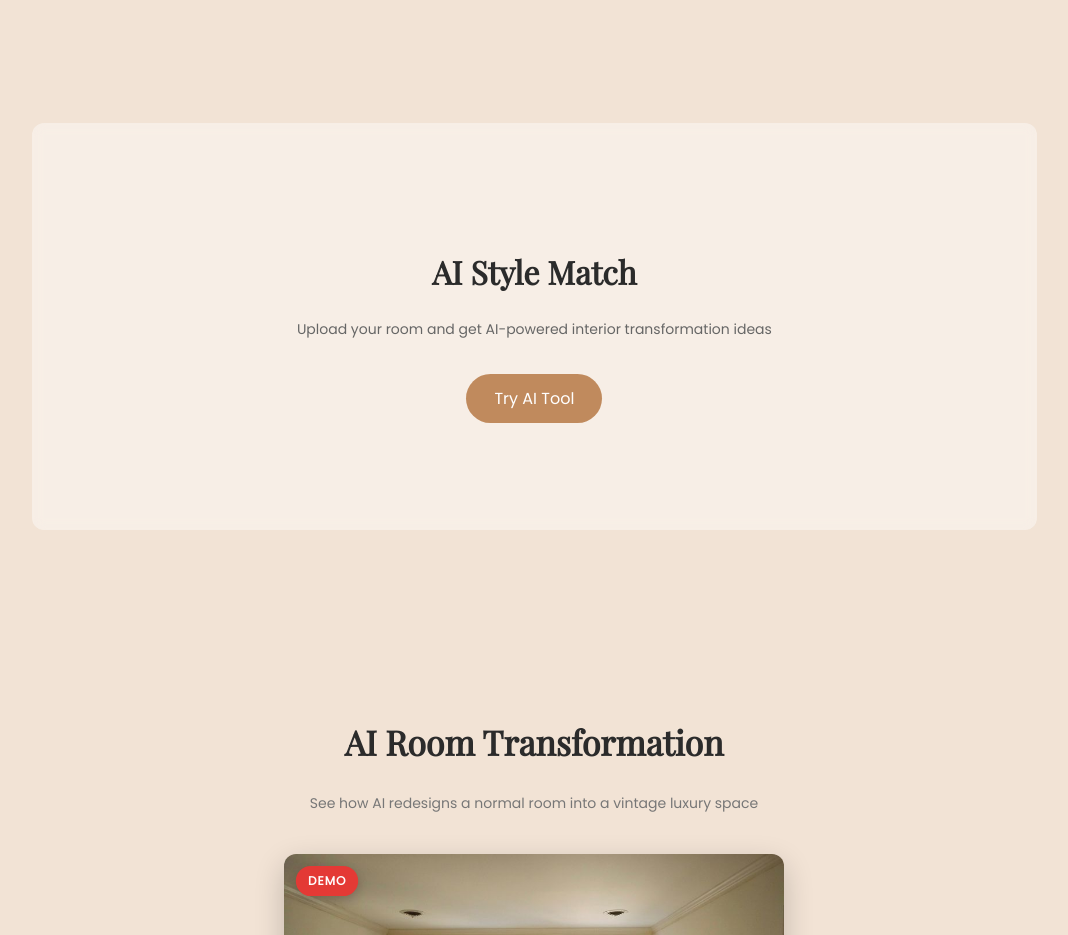
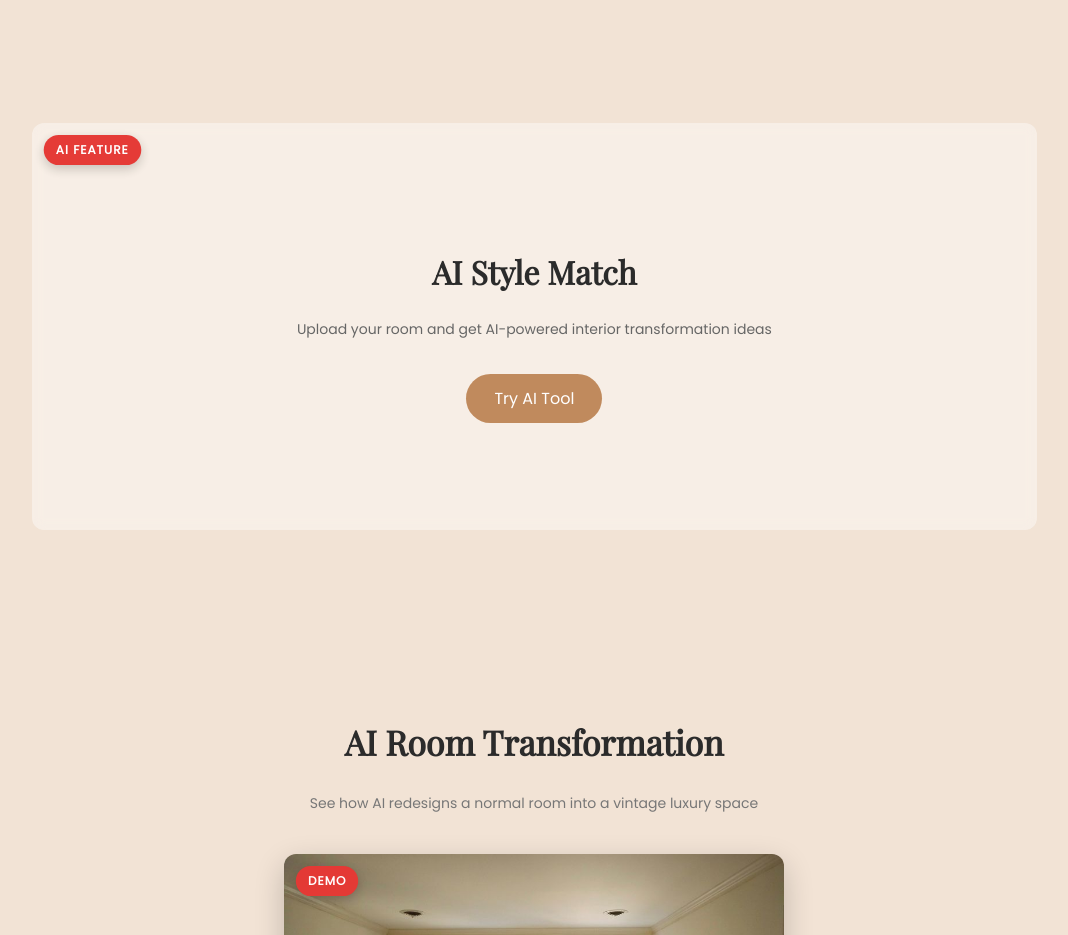
Before and after one commit to xansar1/Timber-Type, a plain HTML site: page index.html in a window 1280 px wide. Shown: the part 4480-5415 px from the top of the page, without its empty margins (106-1174 px from the left). Drawn offline with nearby package versions, Linux system fonts and the light colour scheme.

Commit message:
Update index.html

```diff
--- a/index.html
+++ b/index.html
@@ -201,6 +201,7 @@
 </section>
 
 <section class="ai-tool fade-up">
+  <span class="demo-badge">AI FEATURE</span>
   <h2>AI Style Match</h2>
   <p>Upload your room and get AI-powered interior transformation ideas</p>
   <a href="ai.html" class="btn">Try AI Tool</a>
```
